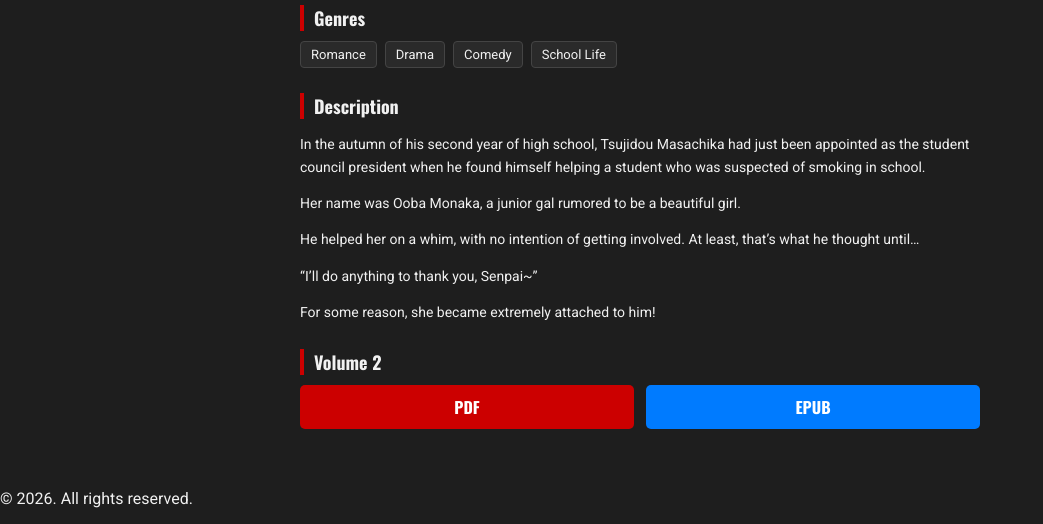
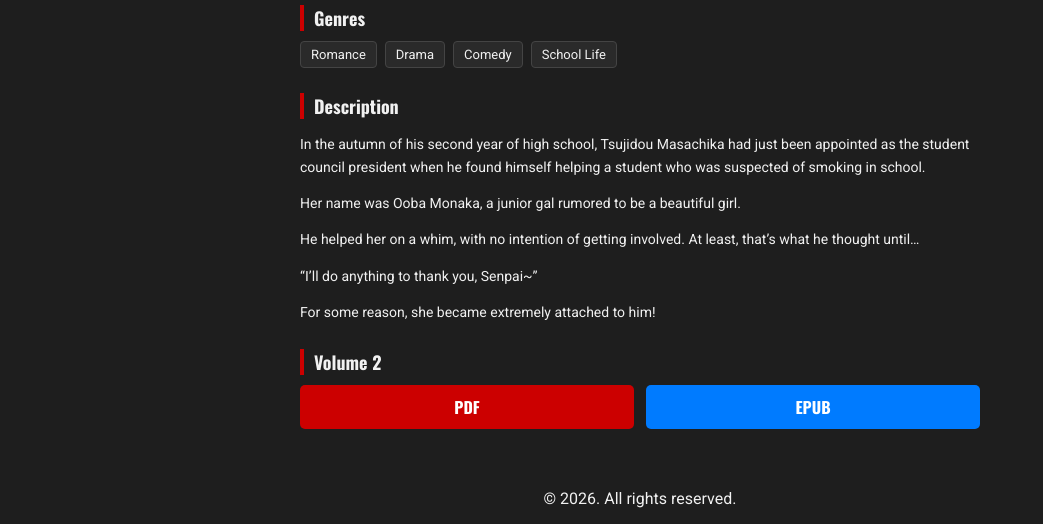
Before and after one commit to RJ-Novels/RJ-Novels, a Jekyll site: the page built from _novels/the_cheeky_junior_gal.html, in a window 1280 px wide. Shown: the part 778-1302 px from the top of the page, without its empty margins (0-1043 px from the left). Built offline with Jekyll 4.4.1, drawn with Linux system fonts in a browser that asks for light colours; comment, search, counter and statistics services are not loaded.

Commit message:
Update default.html

```diff
--- a/_layouts/default.html
+++ b/_layouts/default.html
@@ -66,11 +66,9 @@
 </div>
 {% endif %}
 </main>
-
+<script src="{{ '/assets/js/script.js' | relative_url }}"></script>
 <footer>
-    <p>&copy; 2026. All rights reserved.</p>
+    <p style="text-align: center;">&copy; 2026. All rights reserved.</p>
 </footer>
-
-<script src="{{ '/assets/js/script.js' | relative_url }}"></script>
 </body>
 </html>
```
